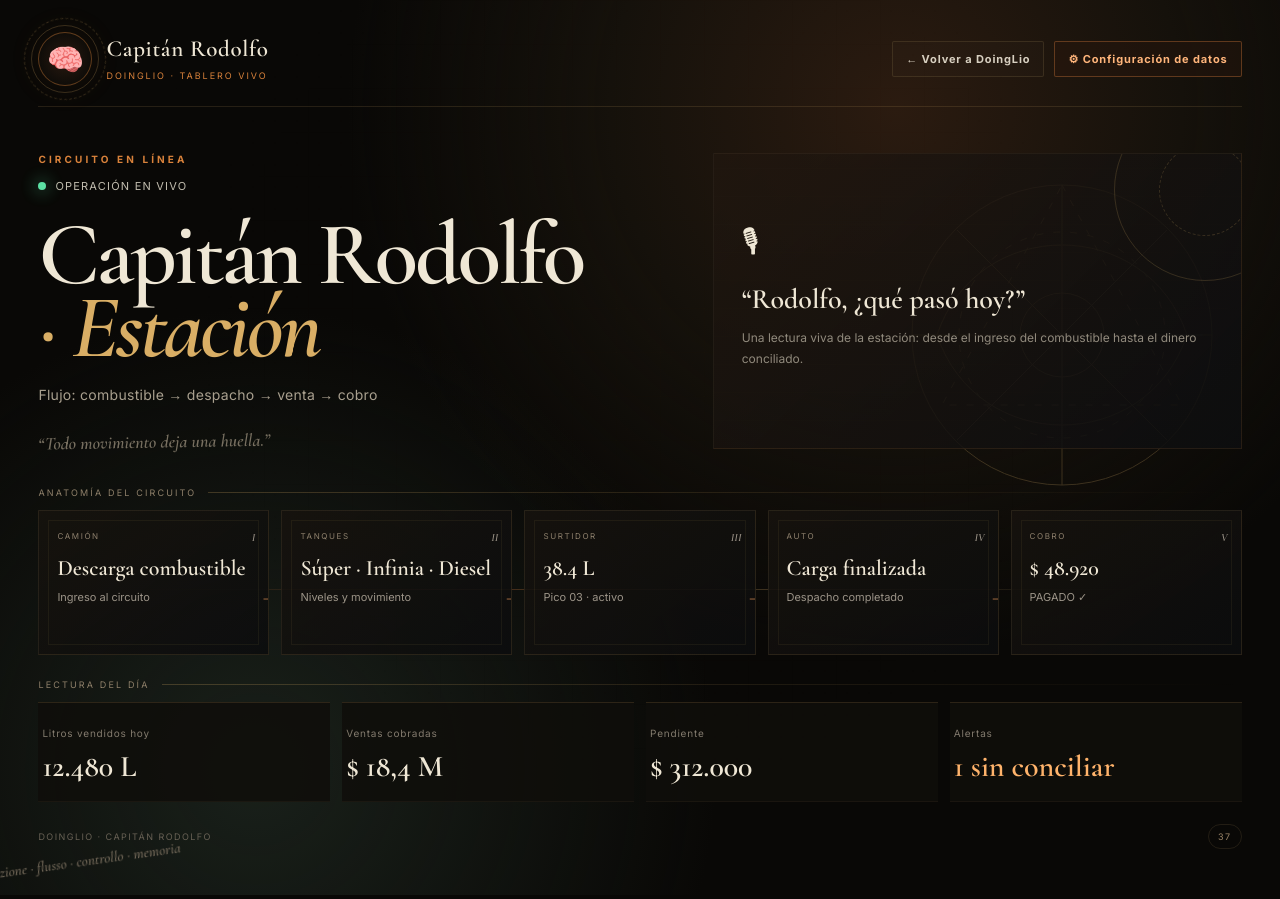
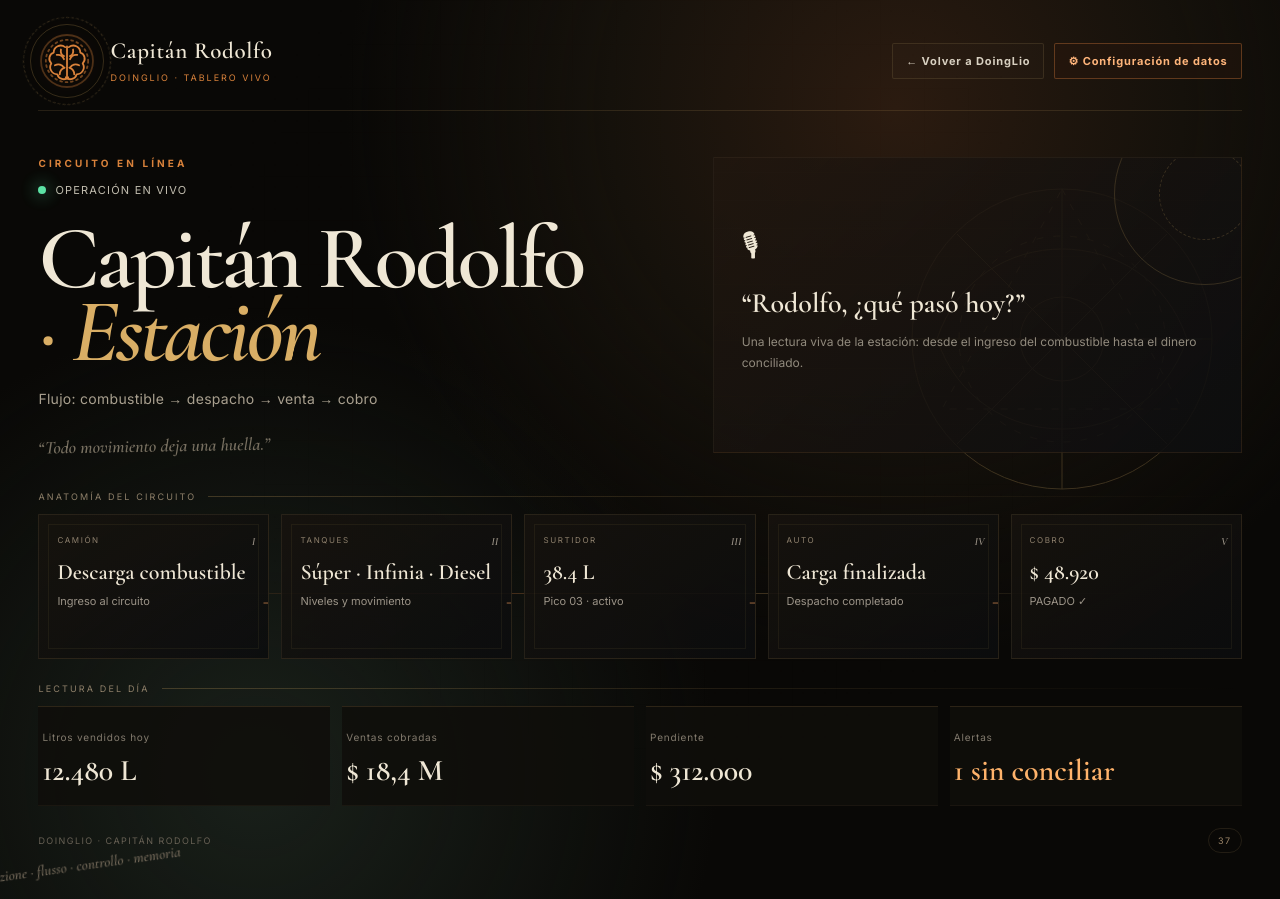
Before and after one commit to DuilioMF/capitan-rodolfo, a plain HTML site: page index.html in a window 1280 px wide. Drawn offline with nearby package versions, Linux system fonts and the light colour scheme; no server answers.

Commit message:
ui: reemplazar emoji por cerebro Da Vinci en Capitán

```diff
--- a/index.html
+++ b/index.html
@@ -33,10 +33,7 @@ body:before{
 .wrap{width:min(1440px,94vw);margin:auto;padding:22px 0 46px;position:relative;z-index:1}
 header{display:flex;align-items:center;justify-content:space-between;gap:18px;padding:10px 0 20px;border-bottom:1px solid var(--line)}
 .brand{display:flex;align-items:center;gap:14px}
-.brain{
-  width:54px;height:54px;border:1px solid #d9823b66;border-radius:50%;display:grid;place-items:center;
-  background:radial-gradient(circle,#2a1a10,#100d09 68%);font-size:30px;position:relative;box-shadow:0 0 36px #d9823b14
-}
+.brain{width:58px;height:58px;display:grid;place-items:center;position:relative}.brain img{width:58px;height:58px;display:block;filter:drop-shadow(0 0 12px #d9823b22)}
 .brain:before,.brain:after{content:"";position:absolute;border:1px solid #c9a05d3d;border-radius:50%;inset:-8px}
 .brain:after{inset:-15px;border-style:dashed;animation:spin 28s linear infinite}
 .brand b{display:block;font:600 23px "Cormorant Garamond",serif;letter-spacing:.03em}
@@ -98,7 +95,7 @@ h1 em{font-weight:500;color:#d9ae65}
 <div class="wrap">
 <header>
   <div class="brand">
-    <div class="brain" aria-label="Cerebro">🧠</div>
+    <div class="brain" aria-label="Cerebro"><img src="brain-davinci.svg" alt=""></div>
     <div><b>Capitán Rodolfo</b><small>DOINGLIO · TABLERO VIVO</small></div>
   </div>
   <nav class="nav">
```
